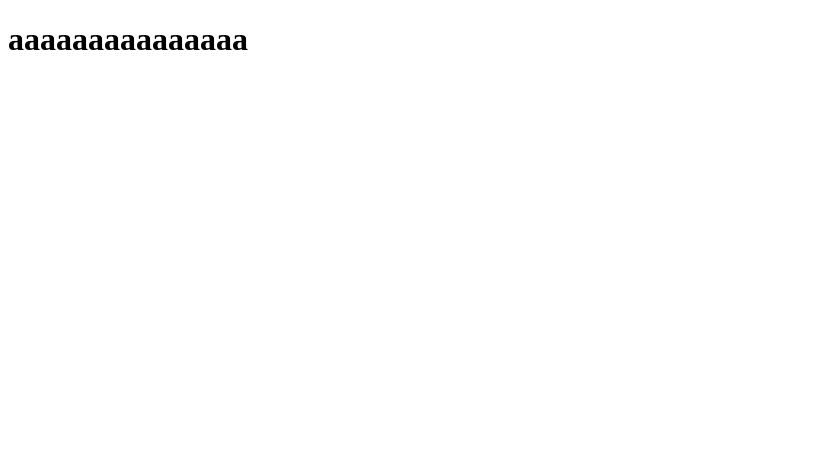
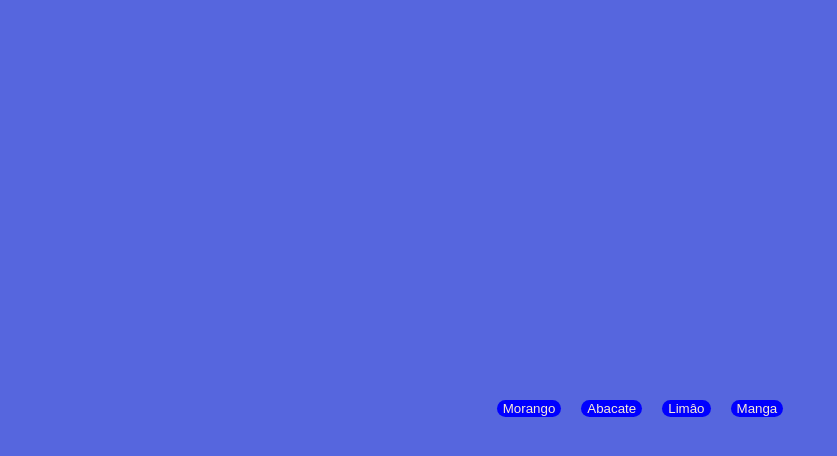
Before and after one commit to Poryon06/Sala07-TDS, a plain HTML site: page exercício01/index.html in a window 1280 px wide. Shown: the whole page, without its empty margins (0-837 px from the left). Drawn offline with Linux system fonts and the light colour scheme.

Commit message:
Add files via upload

```diff
--- a/exercício01/index.html
+++ b/exercício01/index.html
@@ -7,6 +7,9 @@
     <link rel="stylesheet" href="style.css">
 </head>
 <body>
-    <h1>aaaaaaaaaaaaaaa</h1>
+    <button>Morango</button>
+    <button>Abacate</button>
+    <button>Limâo</button>
+    <button>Manga</button>
 </body>
 </html>
--- a/exercício01/style.css
+++ b/exercício01/style.css
@@ -0,0 +1,21 @@
+body {
+    background-color: rgb(86, 102, 222);
+    display: flex;
+    align-items: center;
+    height:100vh;
+    justify-content: center;
+    gap: 20px;
+}
+
+button {
+    background-color: blue;
+    padding: 20px, 30px, 20px, 30px;
+    border: none;
+    color: antiquewhite ;
+    border-radius: 999px;
+}
+
+button:hover{
+    background-color: transparent;
+    border: 2px solid blue;
+}
```
